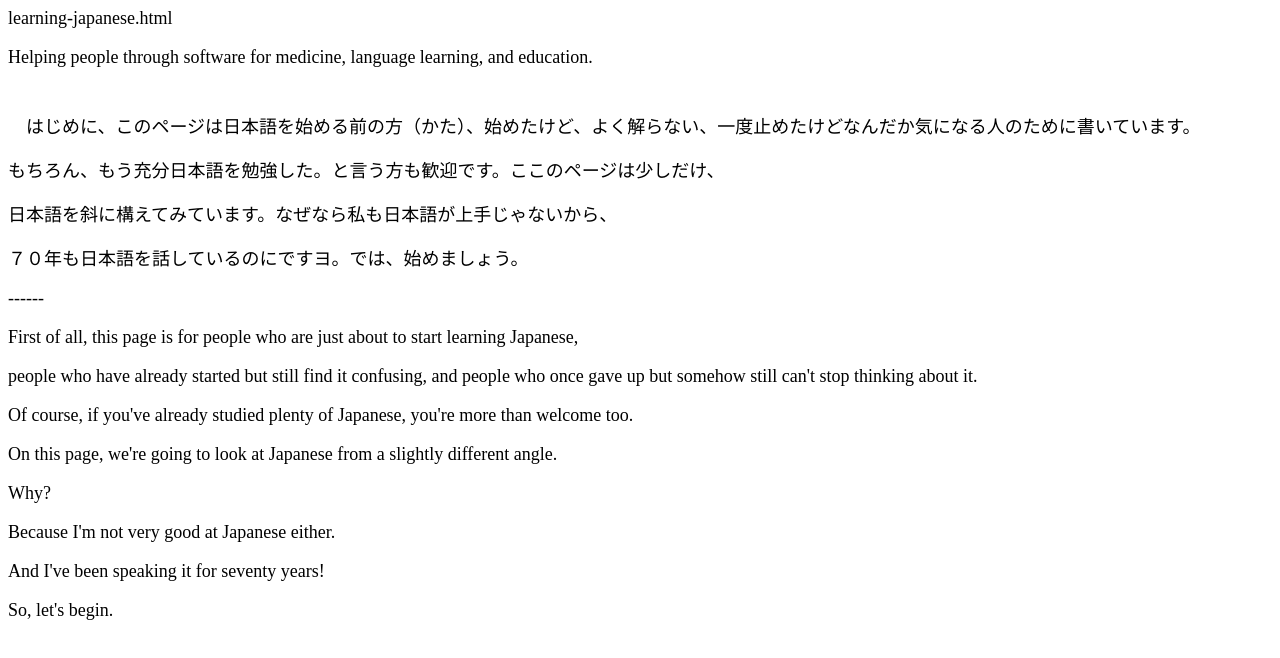
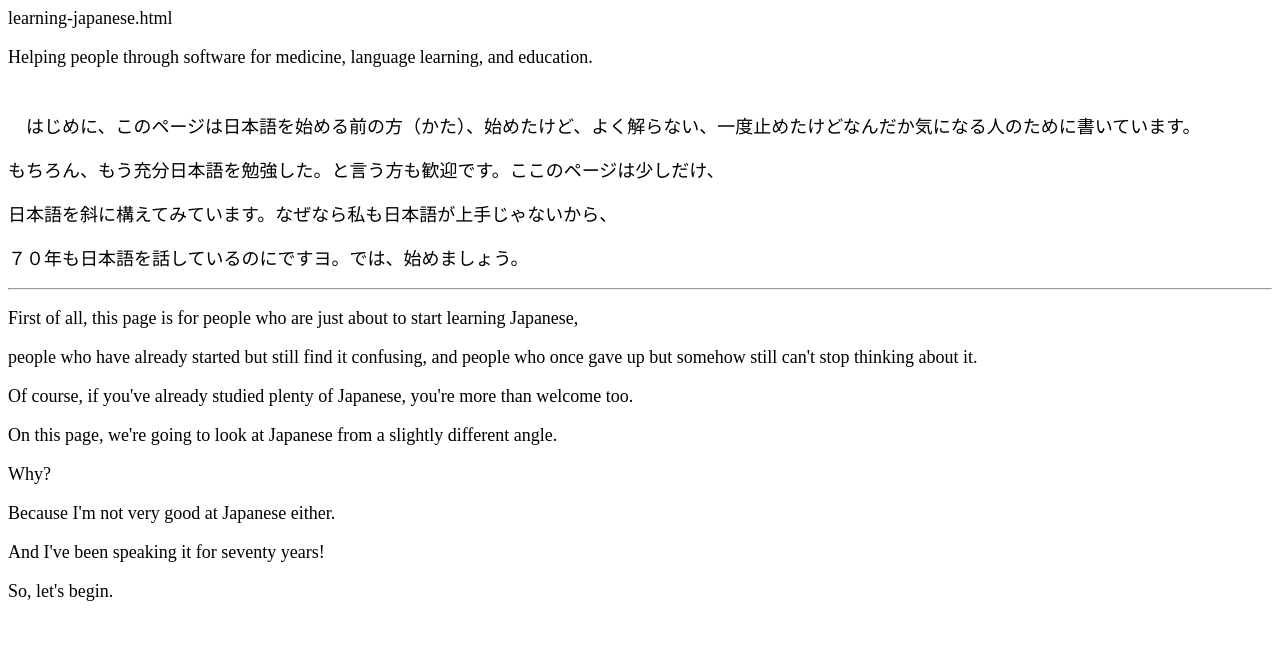
Before and after one commit to tetsushozawa-cmyk/Shozawa-software, a plain HTML site: page learning-japanese.html in a window 1280 px wide. Drawn offline with Linux system fonts and the light colour scheme.

Commit message:
Replace placeholder with HTML horizontal rule
Replaced a horizontal line placeholder with an HTML <hr> tag for better formatting.

```diff
--- a/learning-japanese.html
+++ b/learning-japanese.html
@@ -20,7 +20,7 @@ language learning, and education.<br>
    <p> もちろん、もう充分日本語を勉強した。と言う方も歓迎です。ここのページは少しだけ、</p>
    <p> 日本語を斜に構えてみています。なぜなら私も日本語が上手じゃないから、</p>
    <p> ７０年も日本語を話しているのにですヨ。では、始めましょう。</p>
-  <p> ------</p>
+  <hr>
   <p>First of all, this page is for people who are just about to start learning Japanese, </p>
 
 <p>people who have already started but still find it confusing, and people who once gave up but somehow still can't stop thinking about it.</p>
```
